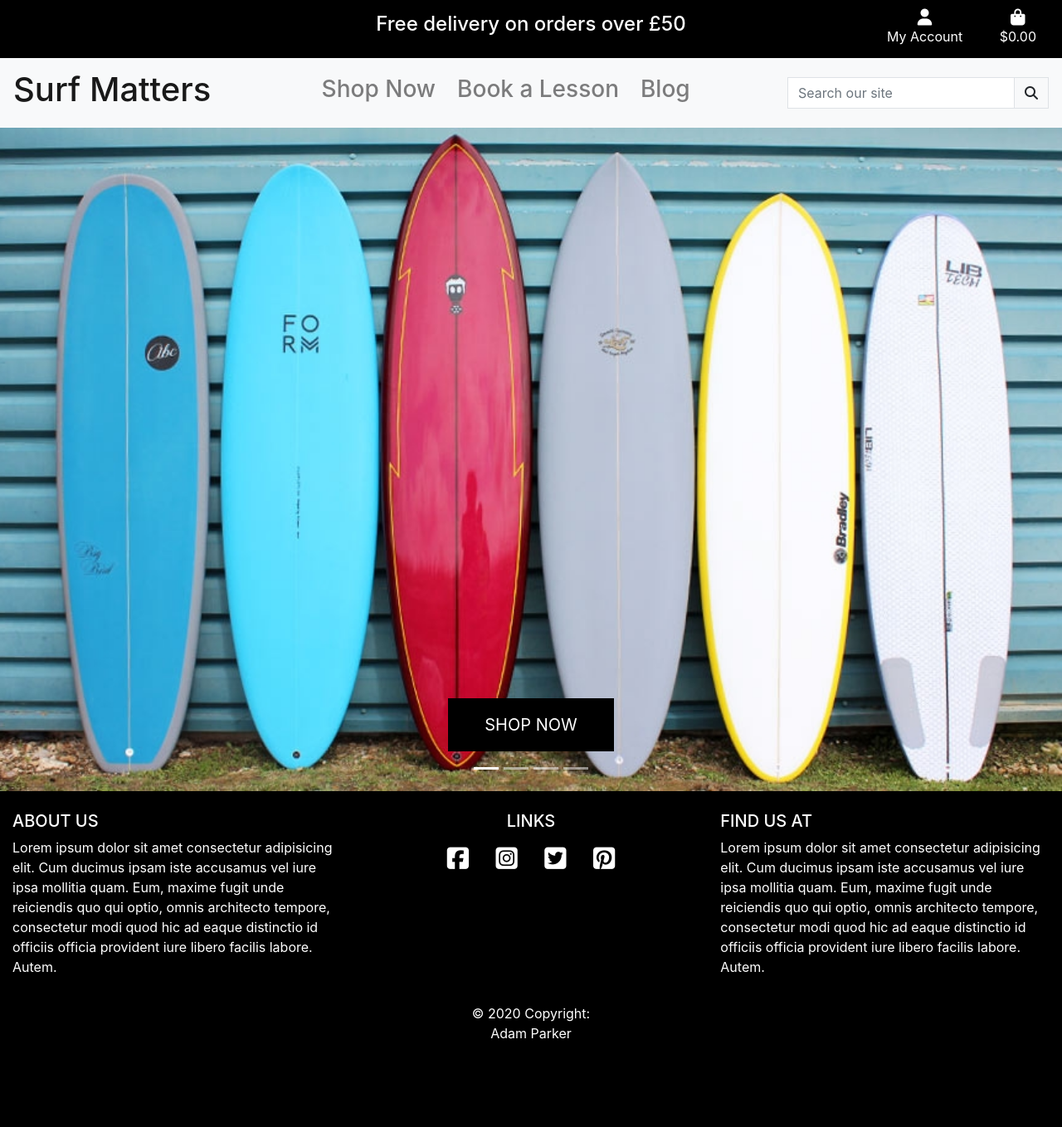
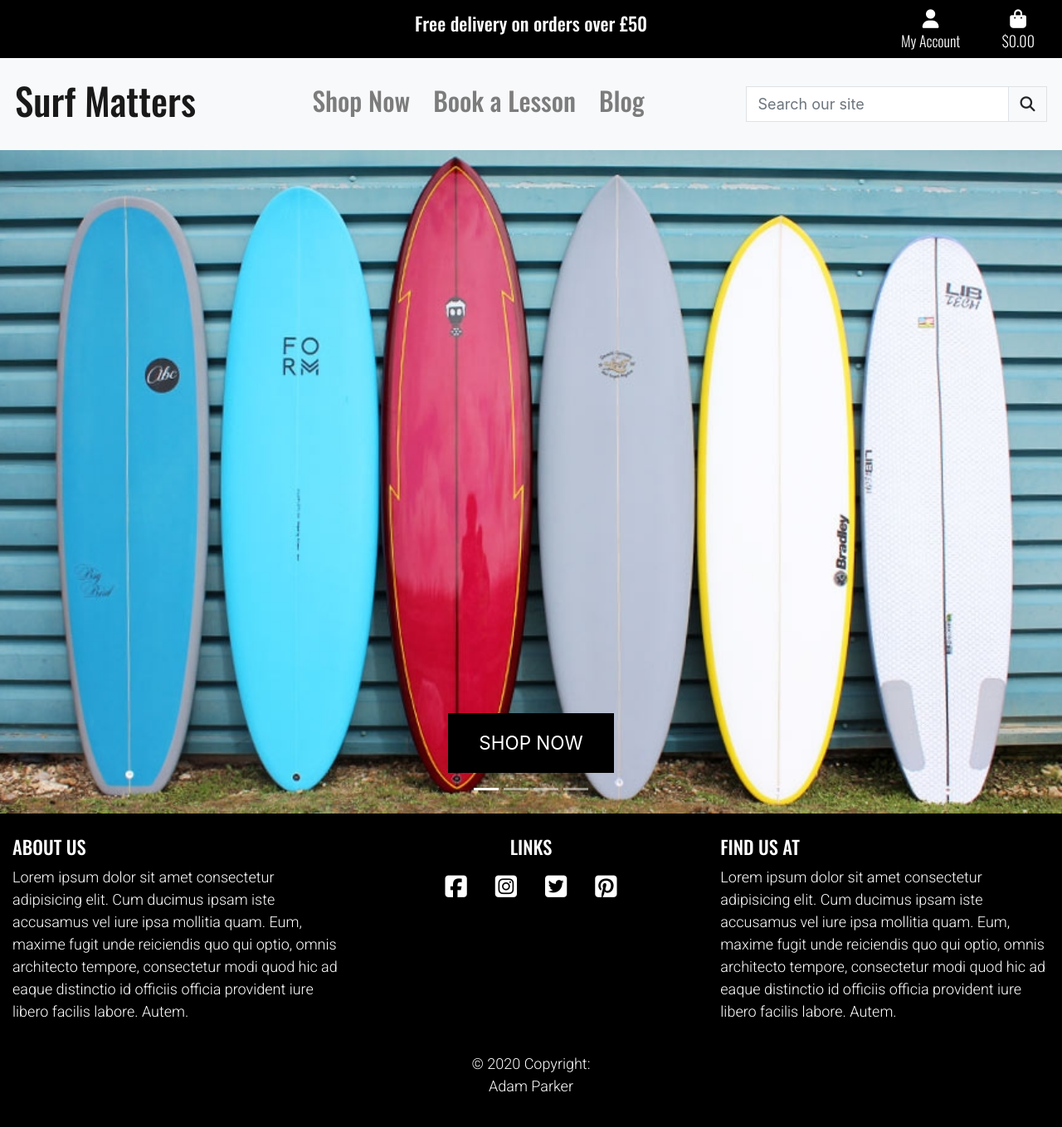
Before and after one commit to Code-Institute-Submissions/Surf_Matters, a Django app: page / in a window 1280 px wide. Shown: the whole page at 83% size. Before the commit the page ends 1253 px from the top, so only its background shows below. Run offline with Django 3.2, Linux system fonts and the light colour scheme; some libraries are stand-ins or nearby versions.

Commit message:
Import Roboto and Oswald Fonts, set HTML font size

```diff
--- a/static/css/base.css
+++ b/static/css/base.css
@@ -1,5 +1,7 @@
+@import url('https://fonts.googleapis.com/css2?family=Oswald:wght@300;500;700&family=Roboto:wght@300;400;500;700&display=swap');
 html {
     height: 100%;
+    font-size: 18px;
 }
 
 .top-banner {
@@ -19,6 +21,8 @@ html {
 .banner-icon,
 .banner-text {
     color: white;
+    font-family: 'Oswald', sans-serif;
+    font-weight: 300;
 }
 
 .logo {
@@ -27,6 +31,12 @@ html {
 
 .navbar-link {
     padding: 5px;
+}
+
+.navbar-text,
+.banner-headline,
+.logo {
+    font-family: 'Oswald', sans-serif;
 }
 
 .shop-now-button {
@@ -50,6 +60,13 @@ html {
     background-color: black;
 }
 
+.footer-title {
+    color: white;
+    font-family: 'Oswald', sans-serif;
+}
+
 .footer-text {
+    font-family: 'Roboto', sans-serif;
     color: white;
+    font-weight: 300;
 }
--- a/templates/base.html
+++ b/templates/base.html
@@ -29,7 +29,7 @@
         <div class="row text-center">
             <div class="col-sm-12 col-md-4 text-white top-banner d-sm-none d-md-block"></div>
             <div class="col-sm-12 col-md-4 text-white top-banner text-center">
-                <h4 class="banner-headline">Free delivery on orders over £50</h4>
+                <h5 class="banner-headline">Free delivery on orders over £50</h5>
             </div>
             <div class="col-sm-12 col-md-4 text-white top-banner">
                 <!--Code taken from Boutique-Ado mini project-->
@@ -84,13 +84,13 @@
             <div class="collapse navbar-collapse" id="navbarSupportedContent">
                 <ul class="navbar-nav mx-auto">
                     <li class="nav-item navbar-link">
-                        <a class="nav-link" href="#"><h3>Shop Now</h3></a>
+                        <a class="nav-link" href="#"><h3 class="navbar-text">Shop Now</h3></a>
                     </li>
                     <li class="nav-item navbar-link">
-                        <a class="nav-link" href="#"><h3>Book a Lesson</h3></a>
+                        <a class="nav-link" href="#"><h3 class="navbar-text">Book a Lesson</h3></a>
                     </li>
                     <li class="nav-item navbar-link">
-                        <a class="nav-link" href="#"><h3>Blog</h3></a>
+                        <a class="nav-link" href="#"><h3 class="navbar-text">Blog</h3></a>
                     </li>
 
                 </ul>
@@ -143,12 +143,12 @@
             <div class="container-fluid text-center text-md-left">
                 <div class="row">
                     <div class="col-md-4 mt-md-0 mt-3">
-                        <h5 class="text-uppercase footer-text">About Us</h5>
+                        <h5 class="text-uppercase footer-title">About Us</h5>
                         <p class="footer-text">Lorem ipsum dolor sit amet consectetur adipisicing elit. Cum ducimus ipsam iste accusamus vel iure ipsa mollitia quam. Eum, maxime fugit unde reiciendis quo qui optio, omnis architecto tempore, consectetur modi quod hic ad eaque distinctio id officiis officia provident iure libero facilis labore. Autem.</p>
                     </div>
                     <hr class="clearfix w-100 d-md-none pb-3">
                     <div class="col-md-4 mb-md-0 mb-3 text-center">
-                        <h5 class="text-uppercase footer-text">Links</h5>
+                        <h5 class="text-uppercase footer-title">Links</h5>
                         <ul class="list-inline">
                             <li class="list-inline-item">
                                 <a href="" target="_blank">
@@ -173,7 +173,7 @@
                         </ul>
                     </div>
                     <div class="col-md-4 mt-md-0 mt-3">
-                        <h5 class="text-uppercase footer-text">Find Us at</h5>
+                        <h5 class="text-uppercase footer-title">Find Us at</h5>
                         <p class="footer-text">Lorem ipsum dolor sit amet consectetur adipisicing elit. Cum ducimus ipsam iste accusamus vel iure ipsa mollitia quam. Eum, maxime fugit unde reiciendis quo qui optio, omnis architecto tempore, consectetur modi quod hic ad eaque distinctio id officiis officia provident iure libero facilis labore. Autem.</p>
                     </div>
                 </div>
```
